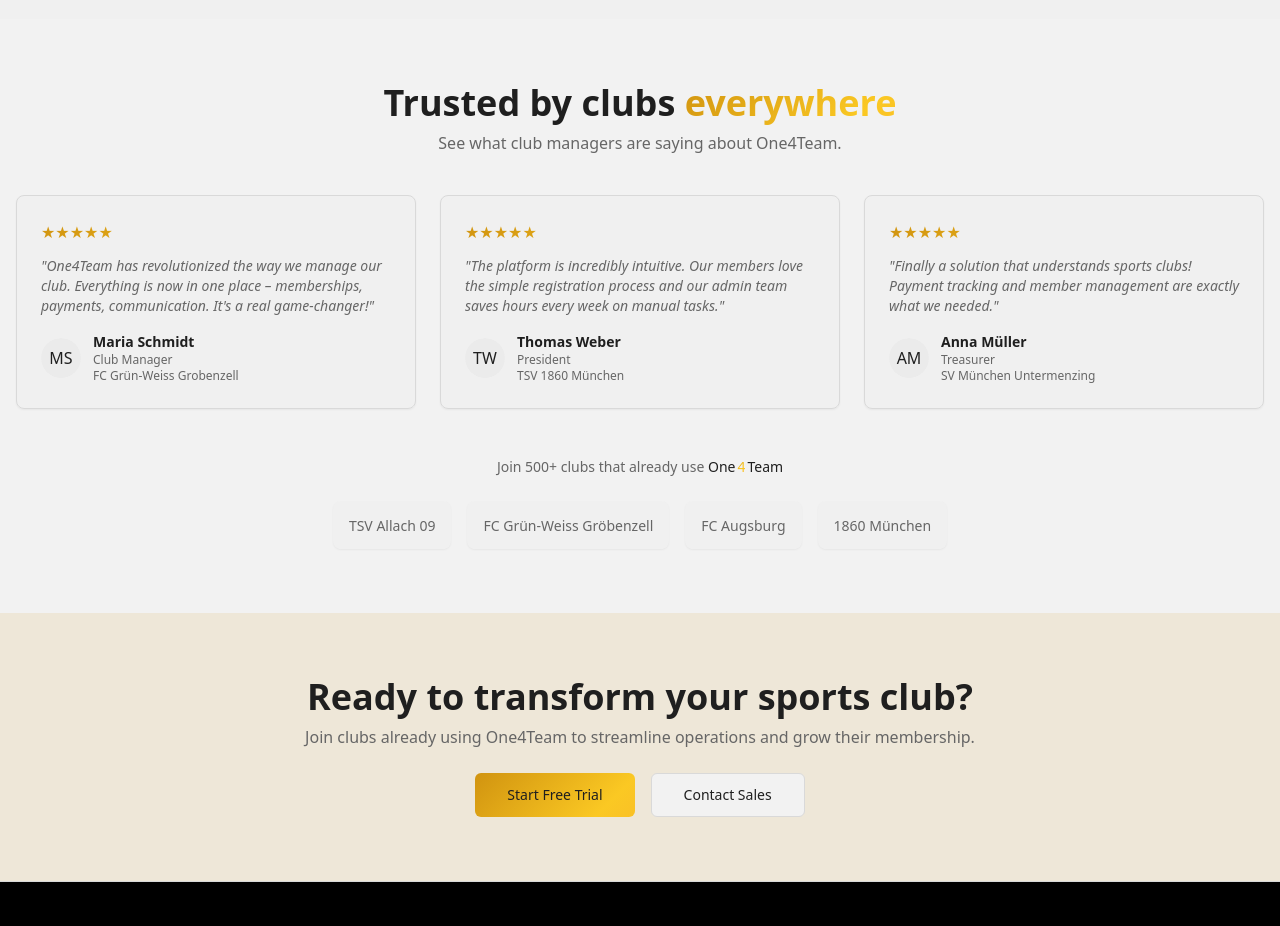
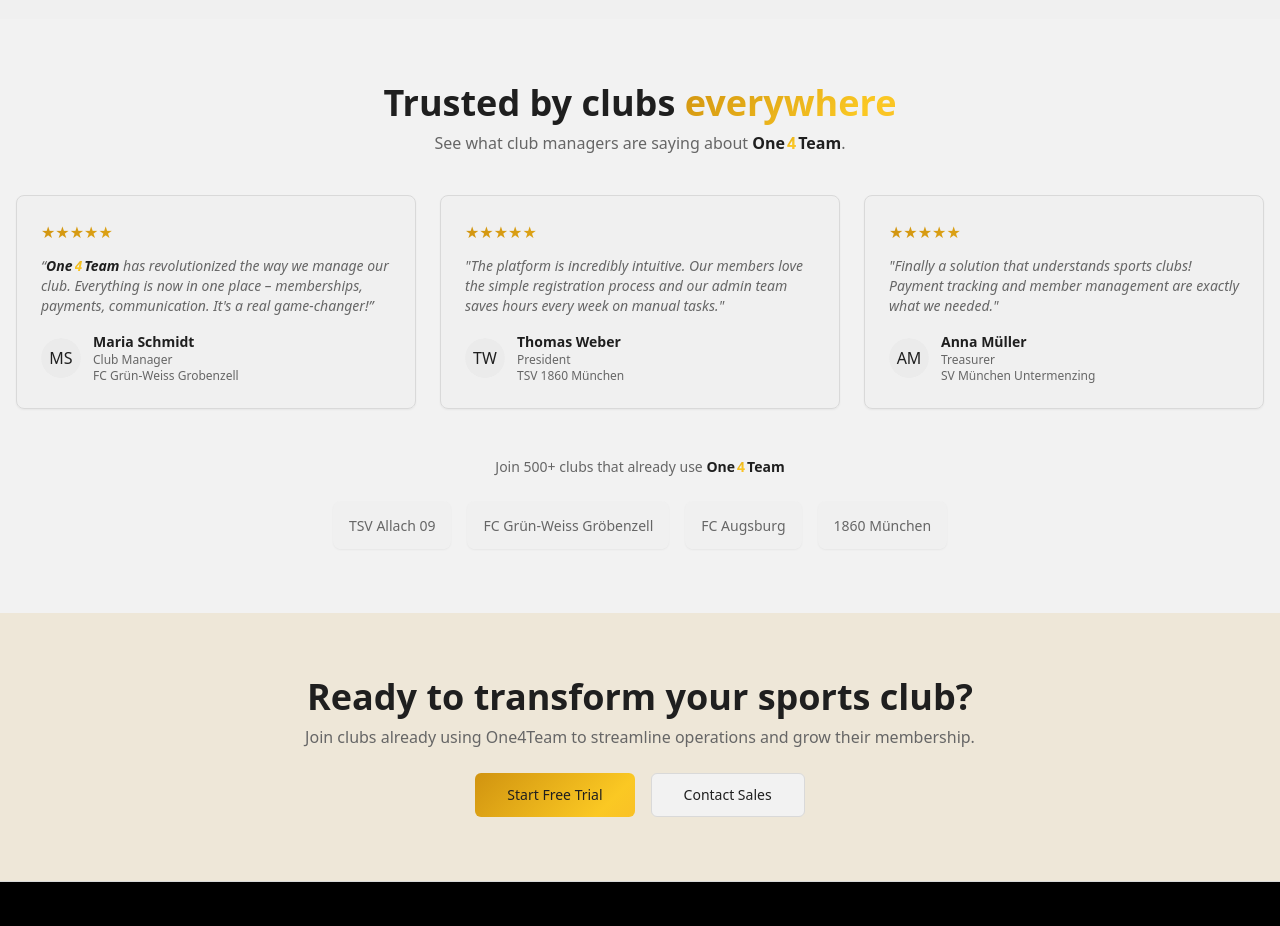
Before and after one commit to SPIGELAI1005/Cursor_One4Team, a React (Vite) app: page / in a window 1280 px wide. Shown: the part 2060-2986 px from the top of the page. Built offline with nearby package versions, Linux system fonts and the light colour scheme.

Commit message:
Update "Trusted by clubs everywhere" section
Update the "Trusted by clubs everywhere" section to ensure "One4Team" is bold and "4" is golden.

```diff
--- a/src/pages/Landing.tsx
+++ b/src/pages/Landing.tsx
@@ -203,7 +203,7 @@ const Landing = () => {
         {/* Testimonials */}
         <section id="testimonials" className="container mx-auto px-4 py-16">
           <h2 className="text-center text-3xl md:text-4xl font-bold">Trusted by clubs <span className="gold-gradient-text">everywhere</span></h2>
-          <p className="mt-2 text-center text-muted-foreground max-w-2xl mx-auto">See what club managers are saying about One4Team.</p>
+          <p className="mt-2 text-center text-muted-foreground max-w-2xl mx-auto">See what club managers are saying about <BrandName className="font-bold" />.</p>
 
           <div className="mt-10 grid gap-6 md:grid-cols-3">
             {/* Testimonial 1 */}
@@ -211,7 +211,7 @@ const Landing = () => {
               <CardContent className="pt-6">
                 <div className="flex gold-gradient-text" aria-label="5 star rating">{'★★★★★'}</div>
                 <blockquote className="mt-3 text-sm text-muted-foreground italic">
-                  "One4Team has revolutionized the way we manage our club. Everything is now in one place – memberships, payments, communication. It's a real game‑changer!"
+                  &ldquo;<BrandName className="font-bold inline" /> has revolutionized the way we manage our club. Everything is now in one place – memberships, payments, communication. It's a real game‑changer!&rdquo;
                 </blockquote>
                 <div className="mt-4 flex items-center gap-3">
                   <Avatar className="h-10 w-10"><AvatarFallback>MS</AvatarFallback></Avatar>
@@ -263,7 +263,7 @@ const Landing = () => {
 
           {/* Logos row */}
           <div className="mt-12 text-center">
-            <p className="text-sm text-muted-foreground">Join 500+ clubs that already use <BrandName /></p>
+            <p className="text-sm text-muted-foreground">Join 500+ clubs that already use <BrandName className="font-bold" /></p>
             <div className="mt-6 flex flex-wrap items-center justify-center gap-4">
               {[
                 'TSV Allach 09',
```
